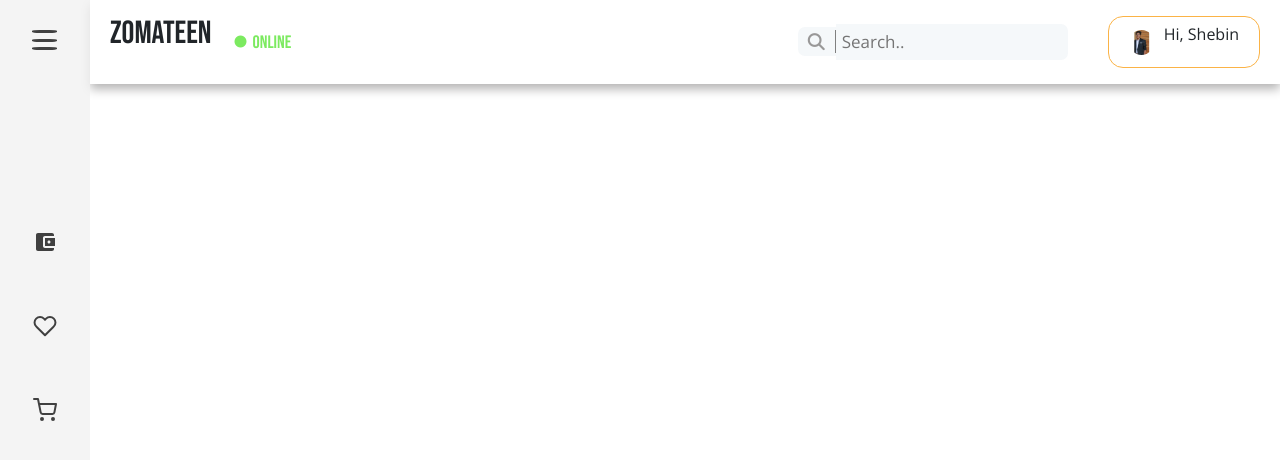
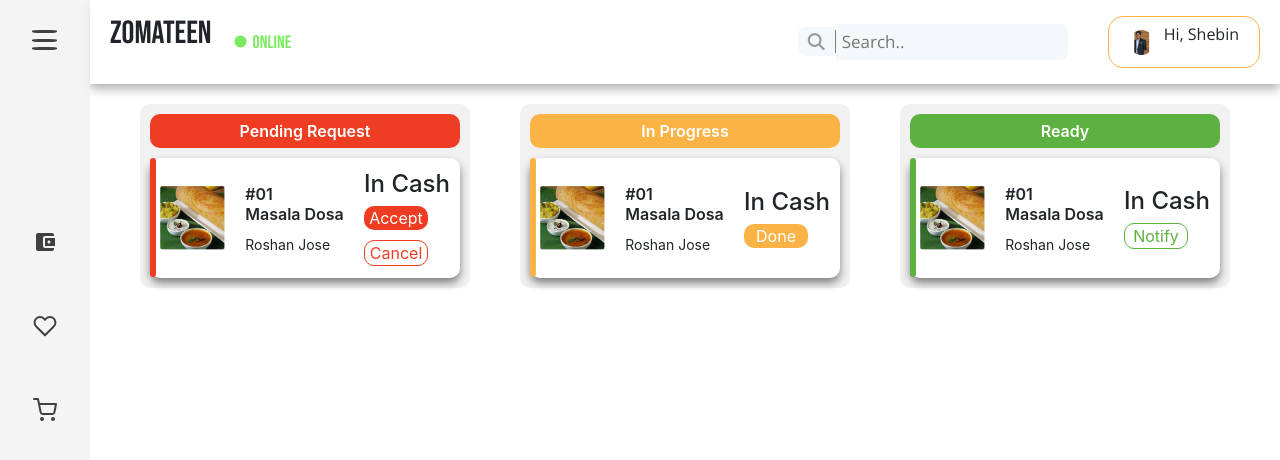
Before and after one commit to npm-build/zomateen, a React (Create React App) app in the folder client/: page /admin/home in a window 1280 px wide. Shown: the top 460 px of the page. Built offline with nearby package versions, Linux system fonts and the light colour scheme.

Commit message:
Add: Admin Home Page

```diff
--- a/client/package.json
+++ b/client/package.json
@@ -24,6 +24,7 @@
 	"scripts": {
 		"start": "react-scripts start",
 		"build": "react-scripts build",
+		"start-prod": "react-scripts build && npx serve -s build",
 		"eject": "react-scripts eject"
 	},
 	"eslintConfig": {
--- a/client/src/App.tsx
+++ b/client/src/App.tsx
@@ -1,9 +1,9 @@
-import React from 'react';
 import Header from './components/Header';
 import Navbar from './components/NavBar';
-import FavoritesPage from './pages/Favorites.pages';
-import Home from './pages/Home.pages';
-import IndividualItem from './pages/IndividualItem.pages';
+import UserHome from './pages/User/Home.pages';
+import UserIndividualItem from './pages/User/IndividualItem.pages';
+import UserFavoritesPage from './pages/User/Favorites.pages';
+import AdminHome from './pages/Admin/Home.pages';
 import { Route, Switch, useLocation } from 'react-router-dom';
 import { AnimatePresence } from 'framer-motion';
 import './styles/Home.styles.scss';
@@ -18,9 +18,11 @@
 			<div id='content'>
 				<AnimatePresence exitBeforeEnter>
 					<Switch location={location} key={location.pathname}>
-						<Route path='/' exact component={Home} />
-						<Route path='/food/:foodId' exact component={IndividualItem} />
-						<Route path='/favorites' component={FavoritesPage} />
+						<Route path='/user/home' exact component={UserHome} />
+						<Route path='/user/food/:foodId' exact component={UserIndividualItem} />
+						<Route path='/user/favorites' component={UserFavoritesPage} />
+						<Route path='/admin/home' component={AdminHome} />
+						{/* <Route path='/admin/home' component={AdminHome} /> */}
 					</Switch>
 				</AnimatePresence>
 			</div>
--- a/client/src/components/FoodItem.tsx
+++ b/client/src/components/FoodItem.tsx
@@ -1,32 +1,9 @@
 import dosa from '../assets/img/dosa.png';
 import AddToCartBtn from '../components/AddToCartButton';
 import { Link } from 'react-router-dom';
+import { pageVariants, pageTransition } from '../utils/Animations';
 import { motion } from 'framer-motion';
 import '../styles/FoodItem.styles.scss';
-
-const pageVariants = {
-	initial: {
-		opacity: 0,
-		x: '-100vw',
-		scale: 0.8
-	},
-	in: {
-		opacity: 1,
-		x: 0,
-		scale: 1
-	},
-	out: {
-		opacity: 0,
-		x: '100vw',
-		scale: 1.2
-	}
-};
-
-const pageTransition = {
-	type: 'tween',
-	ease: 'anticipate',
-	duration: 0.5
-};
 
 const FoodItem: React.FC<{ link: string }> = ({ link }) => {
 	return (
--- /dev/null
+++ b/client/src/components/FoodProgress.tsx
@@ -0,0 +1,88 @@
+import React from 'react';
+import dosa from '../assets/img/dosa.png';
+import '../styles/FoodProgress.styles.scss';
+
+const pendingStyles = {
+	ProgressBarStyle: { backgroundColor: '#ee3d22' },
+	AcceptBtnStyles: { backgroundColor: '#ee3d22', border: 'none', color: 'white', borderRadius: '10px' },
+	CancelBtnStyles: {
+		backgroundColor: 'white',
+		marginTop: '10px',
+		border: '1px solid #ee3d22',
+		color: '#ee3d22',
+		borderRadius: '10px'
+	}
+};
+
+const progressStyles = {
+	ProgressBarStyle: { backgroundColor: '#fbb346' },
+	DoneBtnStyles: { backgroundColor: '#fbb346', border: 'none', color: 'white', borderRadius: '10px' }
+};
+
+const readyStyles = {
+	ProgressBarStyle: { backgroundColor: '#5db140' },
+	NotifyBtnStyles: { backgroundColor: 'white', border: '1px solid #5db140', color: '#5db140', borderRadius: '10px' }
+};
+
+const FoodProgress: React.FC<{ type: string }> = ({ type }) => {
+	return type === 'pending' ? (
+		<div className='FoodProgress'>
+			<div style={pendingStyles.ProgressBarStyle} className='progress-bar' />
+			<div className='FoodProgressContent'>
+				<img className='FoodProgressImg' src={dosa} alt='img' />
+				<div className='FoodProgressText'>
+					<h6>#01</h6>
+					<h6>Masala Dosa</h6>
+					<p>Roshan Jose</p>
+				</div>
+				<div className='FoodProgressExtra'>
+					<h4>In Cash</h4>
+					<button style={pendingStyles.AcceptBtnStyles} className='food-progress-btn'>
+						Accept
+					</button>
+					<button style={pendingStyles.CancelBtnStyles} className='food-progress-btn'>
+						Cancel
+					</button>
+				</div>
+			</div>
+		</div>
+	) : type === 'progress' ? (
+		<div className='FoodProgress'>
+			<div style={progressStyles.ProgressBarStyle} className='progress-bar' />
+			<div className='FoodProgressContent'>
+				<img className='FoodProgressImg' src={dosa} alt='img' />
+				<div className='FoodProgressText'>
+					<h6>#01</h6>
+					<h6>Masala Dosa</h6>
+					<p>Roshan Jose</p>
+				</div>
+				<div className='FoodProgressExtra'>
+					<h4>In Cash</h4>
+					<button style={progressStyles.DoneBtnStyles} className='food-progress-btn'>
+						Done
+					</button>
+				</div>
+			</div>
+		</div>
+	) : (
+		<div className='FoodProgress'>
+			<div style={readyStyles.ProgressBarStyle} className='progress-bar' />
+			<div className='FoodProgressContent'>
+				<img className='FoodProgressImg' src={dosa} alt='img' />
+				<div className='FoodProgressText'>
+					<h6>#01</h6>
+					<h6>Masala Dosa</h6>
+					<p>Roshan Jose</p>
+				</div>
+				<div className='FoodProgressExtra'>
+					<h4>In Cash</h4>
+					<button style={readyStyles.NotifyBtnStyles} className='food-progress-btn'>
+						Notify
+					</button>
+				</div>
+			</div>
+		</div>
+	);
+};
+
+export default FoodProgress;
--- /dev/null
+++ b/client/src/pages/Admin/Home.pages.tsx
@@ -0,0 +1,30 @@
+import React from 'react';
+import FoodProgress from '../../components/FoodProgress';
+import '../../styles/AdminHome.styles.scss';
+
+const Home: React.FC = () => {
+	return (
+		<main id='admin-home-content'>
+			<div id='pending' className='column'>
+				<div id='pending-header' className='header'>
+					Pending Request
+				</div>
+				<FoodProgress type='pending' />
+			</div>
+			<div id='progress' className='column'>
+				<div id='progress-header' className='header'>
+					In Progress
+				</div>
+				<FoodProgress type='progress' />
+			</div>
+			<div id='ready' className='column'>
+				<div id='ready-header' className='header'>
+					Ready
+				</div>
+				<FoodProgress type='ready' />
+			</div>
+		</main>
+	);
+};
+
+export default Home;
--- a/client/src/pages/Favorites.pages.tsx
+++ /dev/null
@@ -1,18 +0,0 @@
-import { motion } from 'framer-motion';
-import '../styles/Home.styles.scss';
-
-const AboutPage: React.FC = () => {
-	//   const product = "cool";
-	return (
-		<motion.div
-			exit={{ opacity: 0, x: '-100vw', scale: 0.8 }}
-			initial={{ opacity: 0, x: '-100vw', scale: 0.8 }}
-			animate={{ opacity: 1, x: 0, scale: 1 }}
-			transition={{ type: 'tween', ease: 'anticipate', duration: 1 }}
-		>
-			<h1>About Page</h1>
-		</motion.div>
-	);
-};
-
-export default AboutPage;
--- /dev/null
+++ b/client/src/pages/User/Favorites.pages.tsx
@@ -0,0 +1,13 @@
+import { pageVariants, pageTransition } from '../../utils/Animations';
+import { motion } from 'framer-motion';
+import '../../styles/Home.styles.scss';
+
+const AboutPage: React.FC = () => {
+	return (
+		<motion.div initial='initial' animate='in' exit='out' variants={pageVariants} transition={pageTransition}>
+			<h1>About Page</h1>
+		</motion.div>
+	);
+};
+
+export default AboutPage;
--- a/client/src/pages/Home.pages.tsx
+++ b/client/src/pages/User/Home.pages.tsx
@@ -1,8 +1,8 @@
 import { useState } from 'react';
 import { motion } from 'framer-motion';
 import { Tabs, Tab } from 'react-bootstrap';
-import FoodItem from '../components/FoodItem';
-import '../styles/Home.styles.scss';
+import FoodItem from '../../components/FoodItem';
+import '../../styles/Home.styles.scss';
 
 const HomePage: React.FC = () => {
 	const [key, setKey] = useState<string | null>('breakfast');
@@ -28,14 +28,6 @@
 					<FoodItem link='/food/1' />
 					<FoodItem link='/food/1' />
 					<FoodItem link='/food/1' />
-					<FoodItem link='/food/1' />
-					<FoodItem link='/food/1' />
-					<FoodItem link='/food/1' />
-					<FoodItem link='/food/1' />
-					<FoodItem link='/food/1' />
-					<FoodItem link='/food/1' />
-					<FoodItem link='/food/1' />
-					<FoodItem link='/food/1' />
 				</div>
 			</main>
 		</motion.div>
--- a/client/src/pages/IndividualItem.pages.tsx
+++ b/client/src/pages/User/IndividualItem.pages.tsx
@@ -1,12 +1,13 @@
 import React, { useEffect, useState } from 'react';
-import dosa from '../assets/img/dosa.png';
-import back from '../assets/img/arrow-left.svg';
-import AddToCartBtn from '../components/AddToCartButton';
-import UserReview from '../components/UserReview';
-import FoodItem from '../components/FoodItem';
+import dosa from '../../assets/img/dosa.png';
+import back from '../../assets/img/arrow-left.svg';
+import AddToCartBtn from '../../components/AddToCartButton';
+import UserReview from '../../components/UserReview';
+import FoodItem from '../../components/FoodItem';
+import { pageVariants, pageTransition } from '../../utils/Animations';
 import { motion } from 'framer-motion';
 import { useHistory } from 'react-router-dom';
-import '../styles/IndividualItem.styles.scss';
+import '../../styles/IndividualItem.styles.scss';
 
 const IndividualItem: React.FC<any> = ({ match }) => {
 	const {
@@ -23,30 +24,6 @@
 		console.log(foodId);
 		getFood();
 	}, []);
-
-	const pageVariants = {
-		initial: {
-			opacity: 0,
-			x: '-100vw',
-			scale: 0.8
-		},
-		in: {
-			opacity: 1,
-			x: 0,
-			scale: 1
-		},
-		out: {
-			opacity: 0,
-			x: '100vw',
-			scale: 1.2
-		}
-	};
-
-	const pageTransition = {
-		type: 'tween',
-		ease: 'anticipate',
-		duration: 0.5
-	};
 
 	return (
 		<motion.div
@@ -88,15 +65,6 @@
 					<FoodItem link='/food/1' />
 					<FoodItem link='/food/1' />
 					<FoodItem link='/food/1' />
-					<FoodItem link='/food/1' />
-					<FoodItem link='/food/1' />
-					<FoodItem link='/food/1' />
-					<FoodItem link='/food/1' />
-					<FoodItem link='/food/1' />
-					<FoodItem link='/food/1' />
-					<FoodItem link='/food/1' />
-					<FoodItem link='/food/1' />
-					<FoodItem link='/food/1' />
 				</div>
 			</main>
 		</motion.div>
--- /dev/null
+++ b/client/src/styles/AdminHome.styles.scss
@@ -0,0 +1,34 @@
+#admin-home-content {
+	display: flex;
+	justify-content: space-evenly;
+	margin-top: 20px;
+
+	.column {
+		width: max-content;
+		background-color: #f1f1f1;
+		padding: 10px;
+		border-radius: 10px;
+	}
+
+	#pending-header {
+		background-color: #ee3d22;
+	}
+
+	#progress-header {
+		background-color: #fbb346;
+	}
+
+	#ready-header {
+		background-color: #5db140;
+	}
+
+	.header {
+		margin-bottom: 10px;
+		width: 100%;
+		border-radius: 10px;
+		text-align: center;
+		color: white;
+		font-weight: 600;
+		padding: 5px 0;
+	}
+}
--- /dev/null
+++ b/client/src/styles/FoodProgress.styles.scss
@@ -0,0 +1,59 @@
+.FoodProgress {
+	position: relative;
+	height: 120px;
+	width: 310px;
+	display: flex;
+	box-shadow: 0 5px 8px gray;
+	border-radius: 10px;
+	background-color: #fff;
+
+	.progress-bar {
+		position: absolute;
+		width: 6px;
+		border-radius: 10px;
+		height: 99%;
+	}
+
+	.FoodProgressContent {
+		display: flex;
+		width: 100%;
+		align-items: center;
+		justify-content: space-between;
+
+		.FoodProgressImg {
+			width: 65px;
+			margin-left: 10px;
+			object-fit: contain;
+		}
+
+		.FoodProgressText {
+			margin-top: 20px;
+			display: flex;
+			flex-direction: column;
+			align-items: flex-start;
+			justify-content: space-between;
+
+			h6 {
+				font-weight: 600;
+				margin: 0;
+			}
+
+			p {
+				font-size: 14px;
+				margin-top: 10px;
+			}
+		}
+
+		.FoodProgressExtra {
+			margin-right: 10px;
+			display: flex;
+			flex-direction: column;
+			align-items: flex-start;
+			justify-content: space-between;
+
+			.food-progress-btn {
+				width: 64px;
+			}
+		}
+	}
+}
--- /dev/null
+++ b/client/src/utils/Animations.ts
@@ -0,0 +1,23 @@
+export const pageVariants = {
+	initial: {
+		opacity: 0,
+		x: '-100vw',
+		scale: 0.8
+	},
+	in: {
+		opacity: 1,
+		x: 0,
+		scale: 1
+	},
+	out: {
+		opacity: 0,
+		x: '100vw',
+		scale: 1.2
+	}
+};
+
+export const pageTransition = {
+	type: 'tween',
+	ease: 'anticipate',
+	duration: 0.5
+};
```
